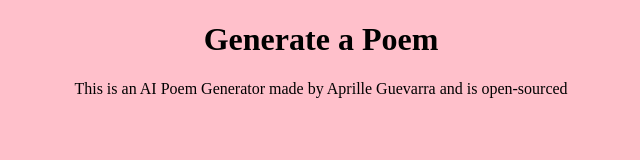
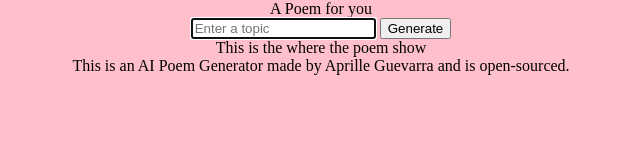
Before and after one commit to aprilleg/AI-Poem-Generator, a plain HTML site: page index.html in a window 1280 px wide. Shown: the whole page, without its empty margins (319-959 px from the left). Drawn offline with Linux system fonts and the light colour scheme.

Commit message:
Poem HTML structure

```diff
--- a/index.html
+++ b/index.html
@@ -1,14 +1,21 @@
 <!DOCTYPE html>
 <html lang="en">
-<head>
-  <meta charset="UTF-8">
-  <meta name="viewport" content="width=device-width, initial-scale=1.0">
-  <link rel="stylesheet" href="src/poem.css">
-  <title>AI Poem Generator</title>
-</head>
-<body>
-  <h1>Generate a Poem</h1>
-</body>
-<footer>This is an AI Poem Generator made by Aprille Guevarra and is open-sourced</footer>
-<script src="src/poem.js"></script>
+  <head>
+    <meta charset="UTF-8" />
+    <meta name="viewport" content="width=device-width, initial-scale=1.0" />
+    <link rel="stylesheet" href="src/poem.css" />
+    <title>AI Poem Generator</title>
+  </head>
+  <body>
+    <header>A Poem for you</header>
+    <form>
+      <input type="text" placeholder="Enter a topic" autocomplete="off" autofocus required/>
+      <input type="submit" value="Generate">
+    </form>
+    <div>This is the where the poem show</div>
+    <footer>
+      This is an AI Poem Generator made by Aprille Guevarra and is open-sourced.
+    </footer>
+    <script src="src/poem.js"></script>
+  </body>
 </html>
```
